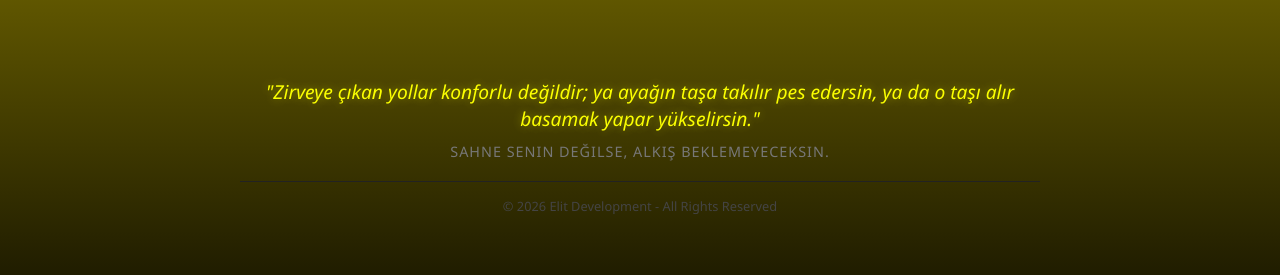
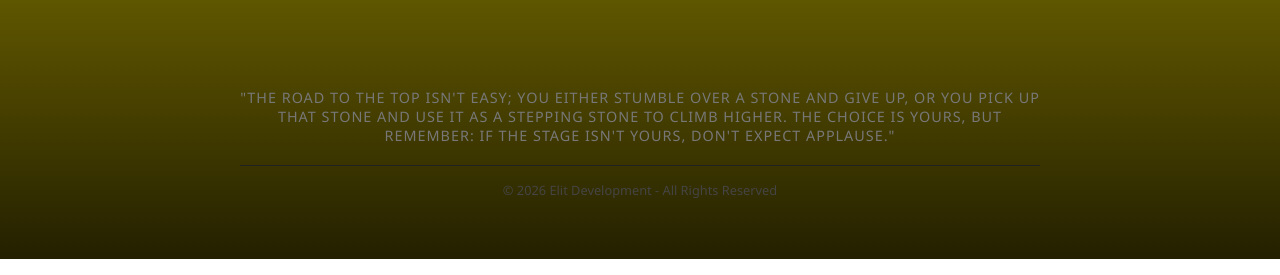
Before and after one commit to Elit-Developers-404/site, a plain HTML site: page Elit Site/index.html in a window 1280 px wide. Shown: the part 1068-1343 px from the top of the page. Drawn offline with Linux system fonts and the light colour scheme.

Commit message:
Update index.html

```diff
--- a/Elit Site/index.html
+++ b/Elit Site/index.html
@@ -231,8 +231,7 @@
     </a>
 
     <footer>
-        <p class="quote-main">"Zirveye çıkan yollar konforlu değildir; ya ayağın taşa takılır pes edersin, ya da o taşı alır basamak yapar yükselirsin."</p>
-        <p class="quote-sub">Sahne senin değilse, alkış beklemeyeceksin.</p>
+        <p class="quote-sub">"The road to the top isn't easy; you either stumble over a stone and give up, or you pick up that stone and use it as a stepping stone to climb higher. The choice is yours, but remember: If the stage isn't yours, don't expect applause."</p>
         <div class="copyright">
             © 2026 Elit Development - All Rights Reserved
         </div>
```
